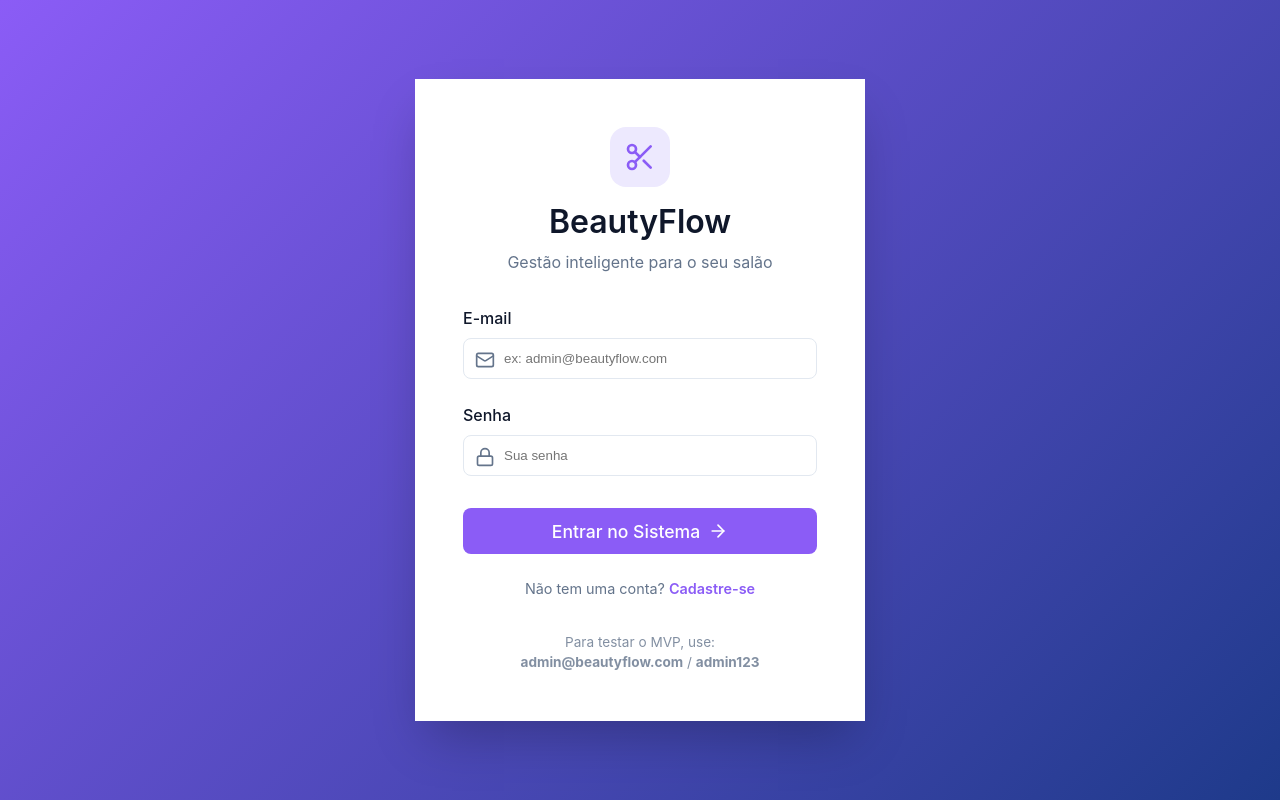
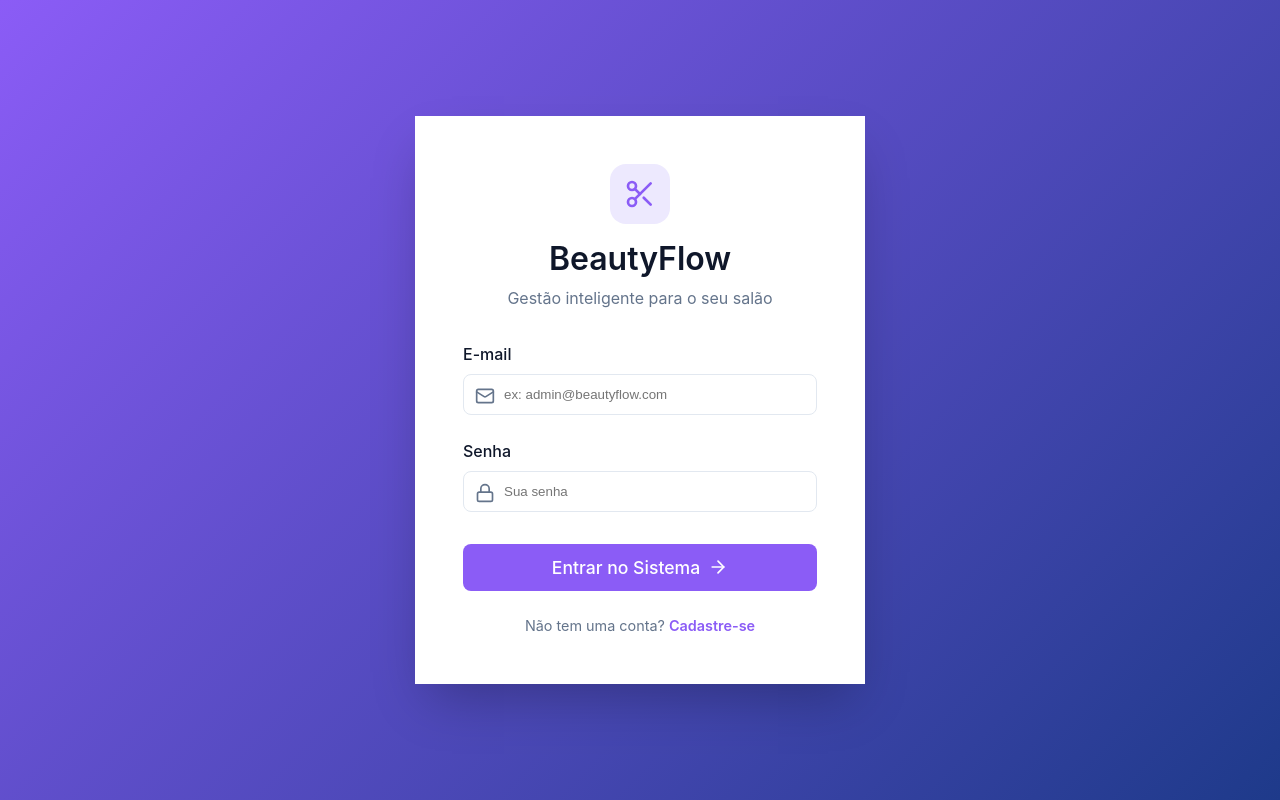
Before and after one commit to HigorLopesZimerman/BeautyFlowTeste, a React app in the folder frontend/: page /login in a window 1280 px wide. Built offline with nearby package versions, Linux system fonts and the light colour scheme; no server answers; the HTML template or start-up script is replaced by a standard one.

Commit message:
style: Remove aviso de teste MVP da tela de Login

```diff
--- a/frontend/src/pages/Login.jsx
+++ b/frontend/src/pages/Login.jsx
@@ -136,10 +136,6 @@ export default function Login() {
                     </Link>
                 </div>
 
-                <div style={{ marginTop: "2rem", color: "var(--text-muted)", fontSize: "0.85rem", opacity: 0.8 }}>
-                    Para testar o MVP, use:<br />
-                    <strong>admin@beautyflow.com</strong> / <strong>admin123</strong>
-                </div>
             </div>
         </div>
     );
```
